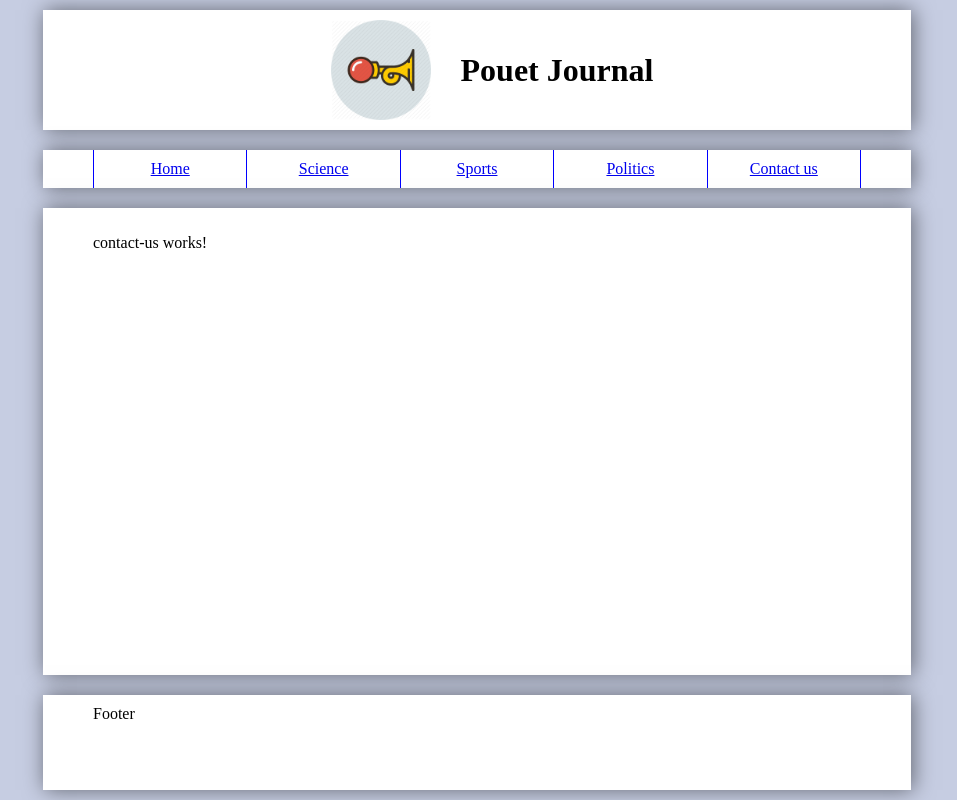
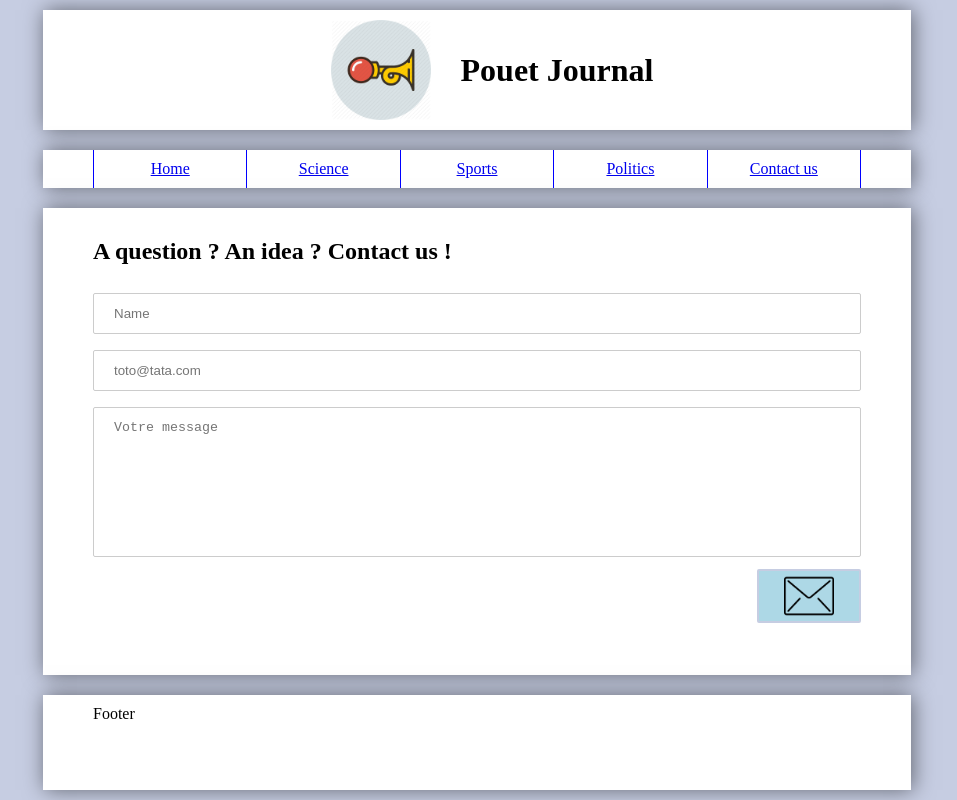
Before and after one commit to OrangeDuck91/ng-pouet-journal, an Angular app: page /contact in a window 1280 px wide. Shown: the whole page, without its empty margins (163-1120 px from the left). Built offline with nearby package versions, Linux system fonts and the light colour scheme.

Commit message:
contact us form

```diff
--- a/src/app/views/contact-us/contact-us.component.html
+++ b/src/app/views/contact-us/contact-us.component.html
@@ -1,3 +1,35 @@
-<p>
-  contact-us works!
-</p>
+<h2>A question ? An idea ? Contact us !</h2>
+
+<form>
+
+  <input type="text"
+    placeholder="Name"
+    name="name"
+    [(ngModel)]="formData.name"
+    required>
+  <br>
+
+  <input type="email"
+    placeholder="toto@tata.com"
+    name="email"
+    [(ngModel)]="formData.email"
+    required>
+  <br>
+
+  <textarea placeholder="Votre message"
+    name="message"
+    [(ngModel)]="formData.message"
+    required></textarea>
+  <br>
+
+</form>
+<div class="form-footer">
+  <div class="message-sent"
+    [style.opacity]="messageSent ? '1' : '0'"
+    [style.visibility]="messageSent ? 'visible' : 'hidden'">
+    Your message has been sent succesfully
+  </div>
+
+  <div class="send-button" (click)="sendMessage()">
+  </div>
+</div>
--- a/src/app/views/contact-us/contact-us.component.scss
+++ b/src/app/views/contact-us/contact-us.component.scss
@@ -0,0 +1,49 @@
+input[type=text],
+select,
+textarea,
+input[type=email] {
+  width: 100%;
+  padding: 12px 20px;
+  margin: 8px 0;
+  display: inline-block;
+  border: 1px solid #ccc;
+  border-radius: 2px;
+  box-sizing: border-box;
+}
+
+textarea{
+  height: 150px;
+  resize: none;
+}
+
+.form-footer{
+  display: flex;
+  justify-content: space-between;
+  margin-bottom: 5px;
+
+  .message-sent{
+    transition: all .3s;
+    background-color: lightgreen;
+    border: 2px solid green;
+    border-radius: 3px;
+    width: calc(100% - 140px);
+    height: 50px;
+    line-height: 50px;
+    padding-left: 20px;
+  }
+
+  .send-button{
+    border-radius: 2px;
+    background-color: lightblue;
+    background-image: url('/assets/images/send.png');
+    height: 50px;
+    width: 100px;
+    background-size: contain;
+    background-repeat: no-repeat;
+    background-position: center;
+    border: 2px solid #c6cde2;
+  }
+  .send-button:hover{
+    border: 2px solid #101415;
+  }
+}
--- a/src/app/views/contact-us/contact-us.component.ts
+++ b/src/app/views/contact-us/contact-us.component.ts
@@ -7,9 +7,27 @@ import { Component, OnInit } from '@angular/core';
 })
 export class ContactUsComponent implements OnInit {
 
+  formData: FormData = new FormData();
+  messageSent = false;
+
   constructor() { }
 
   ngOnInit() {
   }
 
+  sendMessage() {
+    setTimeout(() => {
+      this.messageSent = true;
+    }, 1500);
+    setTimeout(() => {
+      this.messageSent = false;
+    }, 4500);
+  }
+
 }
+
+class FormData {
+  name: string;
+  email: string;
+  message: string;
+}
--- a/src/app/views/views.module.ts
+++ b/src/app/views/views.module.ts
@@ -4,6 +4,7 @@ import { ArticleListComponent } from './article-list/article-list.component';
 import { ArticleDetailComponent } from './article-detail/article-detail.component';
 import { ContactUsComponent } from './contact-us/contact-us.component';
 import { SharedModule } from '../common/shared.module';
+import { FormsModule } from '@angular/forms';
 
 @NgModule({
   declarations: [
@@ -18,7 +19,8 @@ import { SharedModule } from '../common/shared.module';
   ],
   imports: [
     CommonModule,
-    SharedModule
+    SharedModule,
+    FormsModule
   ]
 })
 export class ViewsModule { }
```
Also changed, not shown: src/assets/images/send.png (added).
